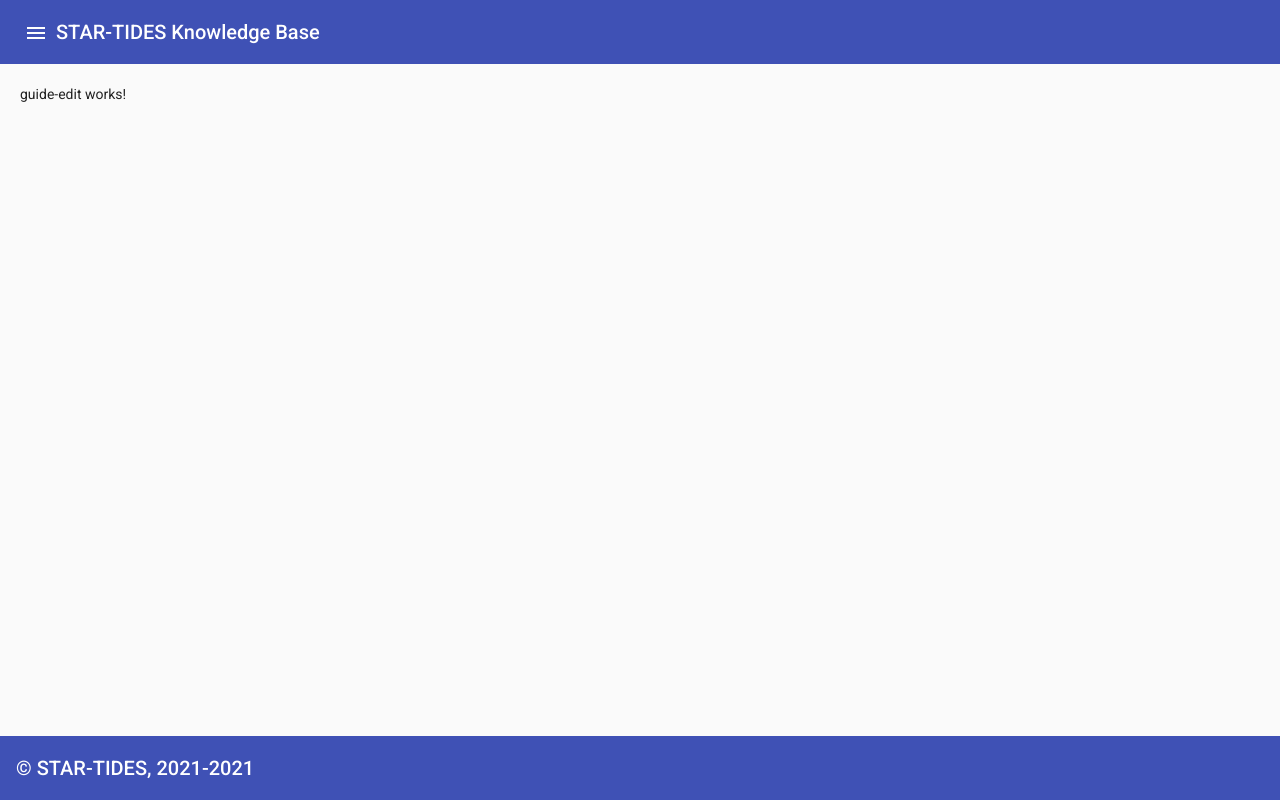
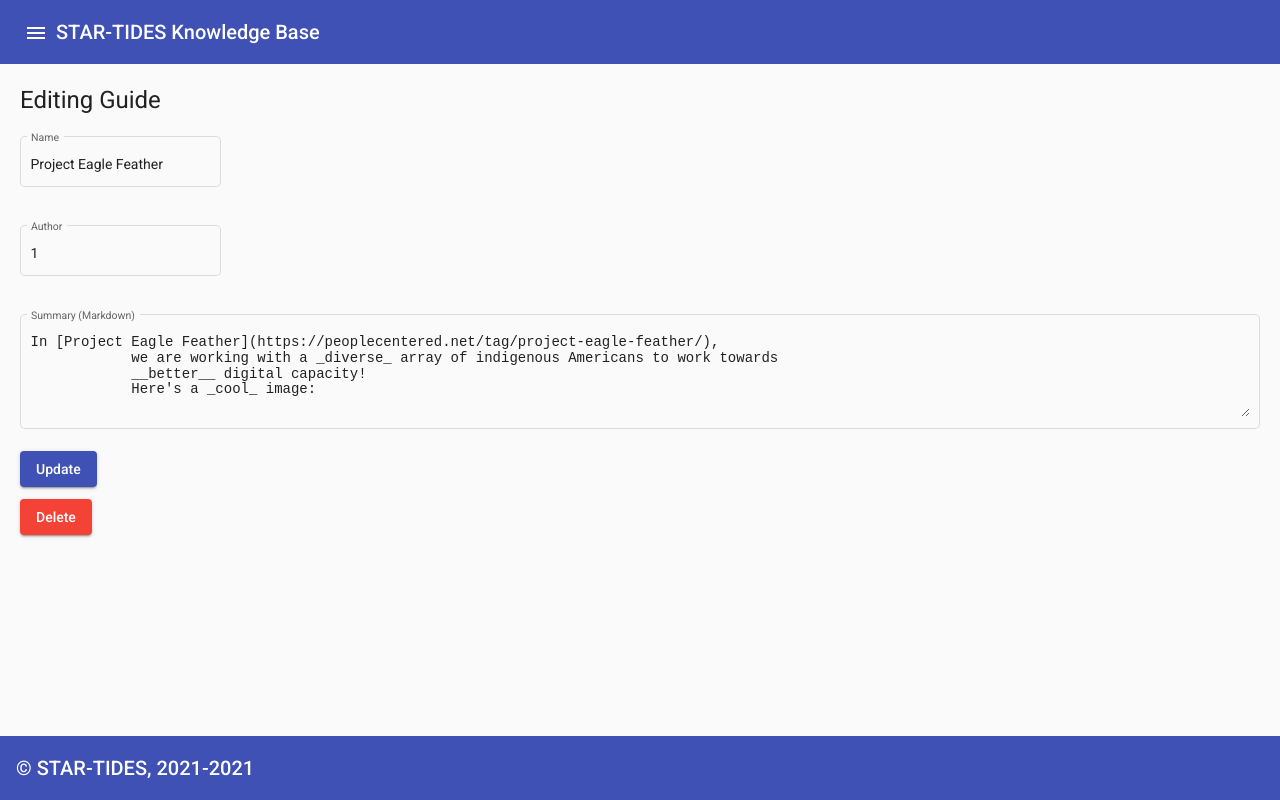
Before and after one commit to STAR-TIDES/kb, an Angular app in the folder frontend/star-tides/: page /guides/1/edit in a window 1280 px wide. Built offline with nearby package versions, Linux system fonts and the light colour scheme.

Commit message:
Create/Update/Delete UIs for Guides.

```diff
--- a/frontend/star-tides/src/app/guide-edit/guide-edit.component.css
+++ b/frontend/star-tides/src/app/guide-edit/guide-edit.component.css
@@ -0,0 +1,9 @@
+:host mat-form-field.wide {
+    /* min-width: 50vw; */
+    width: 100%;
+}
+
+:host textarea {
+    font-family: monospace;
+    min-height: 10vh;
+}
--- a/frontend/star-tides/src/app/guide-edit/guide-edit.component.html
+++ b/frontend/star-tides/src/app/guide-edit/guide-edit.component.html
@@ -1 +1,34 @@
-<p>guide-edit works!</p>
+<div *ngIf="guide; else noGuide">
+    <h1>Editing Guide</h1>
+    <div class='kb-form'>
+        <form>
+            <mat-form-field appearance='outline'>
+                <mat-label>Name</mat-label>
+                <input matInput [(ngModel)]='guide.name' name='name'>
+            </mat-form-field>
+            <p></p>
+            <mat-form-field appearance='outline'>
+                <mat-label>Author</mat-label>
+                <input matInput [(ngModel)]='guide.author' name='author'>
+            </mat-form-field>
+            <p></p>
+            <mat-form-field appearance='outline' class='wide'>
+                <mat-label>Summary (Markdown)</mat-label>
+                <textarea matInput [(ngModel)]='guide.summary' name='summary'></textarea>
+            </mat-form-field>
+        </form>
+    </div>
+    <div>
+        <div *ngIf='isNew; else updateOrDelete'>
+            <button mat-raised-button color='primary' (click)='onCreateClick()'>Create</button>
+        </div>
+        <ng-template #updateOrDelete>
+            <button mat-raised-button color='primary' (click)='onUpdateClick()'>Update</button>
+            <p></p>
+            <button mat-raised-button color='warn' (click)='onDeleteClick()'>Delete</button>
+        </ng-template>
+    </div>
+</div>
+<ng-template #noGuide>
+    <h1 class='error'>Could not find the given Guide.</h1>
+</ng-template>
--- a/frontend/star-tides/src/app/guide-edit/guide-edit.component.ts
+++ b/frontend/star-tides/src/app/guide-edit/guide-edit.component.ts
@@ -1,4 +1,7 @@
 import { Component, OnInit } from '@angular/core';
+import { ActivatedRoute, Router } from '@angular/router';
+import { Guide } from '../data/guide';
+import { KnowledgeBaseService } from '../knowledge-base-service';
 
 @Component({
   selector: 'app-guide-edit',
@@ -6,10 +9,64 @@
   styleUrls: ['./guide-edit.component.css']
 })
 export class GuideEditComponent implements OnInit {
+  guide?: Guide;
+  isNew = false;
 
-  constructor() { }
+  constructor(
+    private activatedRoute: ActivatedRoute,
+    private service: KnowledgeBaseService,
+    private router: Router,
+  ) { }
 
   ngOnInit(): void {
+    const isNew = this.router.url.includes('/new');
+    if (isNew) {
+      this.isNew = true;
+      this.guide = {
+        id: '',
+        name: '',
+        author: '',
+        summary: '',
+        engagement: {
+          locations: [],
+          areasOfInterest: [],
+          backgrounds: [],
+          focuses: [],
+        },
+        guidances: [],
+      };
+      return;
+    }
+
+    const id = this.activatedRoute.snapshot.paramMap.get('id');
+    if (!id) {
+      console.error('id not present in route');
+      this.router.navigate(['/guides']);
+      return;
+    }
+
+    this.service.getGuide(id).subscribe(g => this.guide = g);
   }
 
+  onDeleteClick() {
+    if (!this.guide) {
+      throw new Error('expected guide to be present');
+    }
+
+    this.service.deleteGuide(this.guide.id).subscribe(_ => this.router.navigate(['/guides']));
+  }
+
+  onUpdateClick() {
+    if (!this.guide) {
+      throw new Error('expected guide to be present');
+    }
+
+    this.service.updateGuide(this.guide.id, this.guide)
+      .subscribe(g => this.router.navigate(['/guides', g.id]));
+  }
+
+  onCreateClick() {
+    this.service.createGuide(this.guide!!)
+      .subscribe(g => this.router.navigate(['/guides', g.id]));
+  }
 }
```
